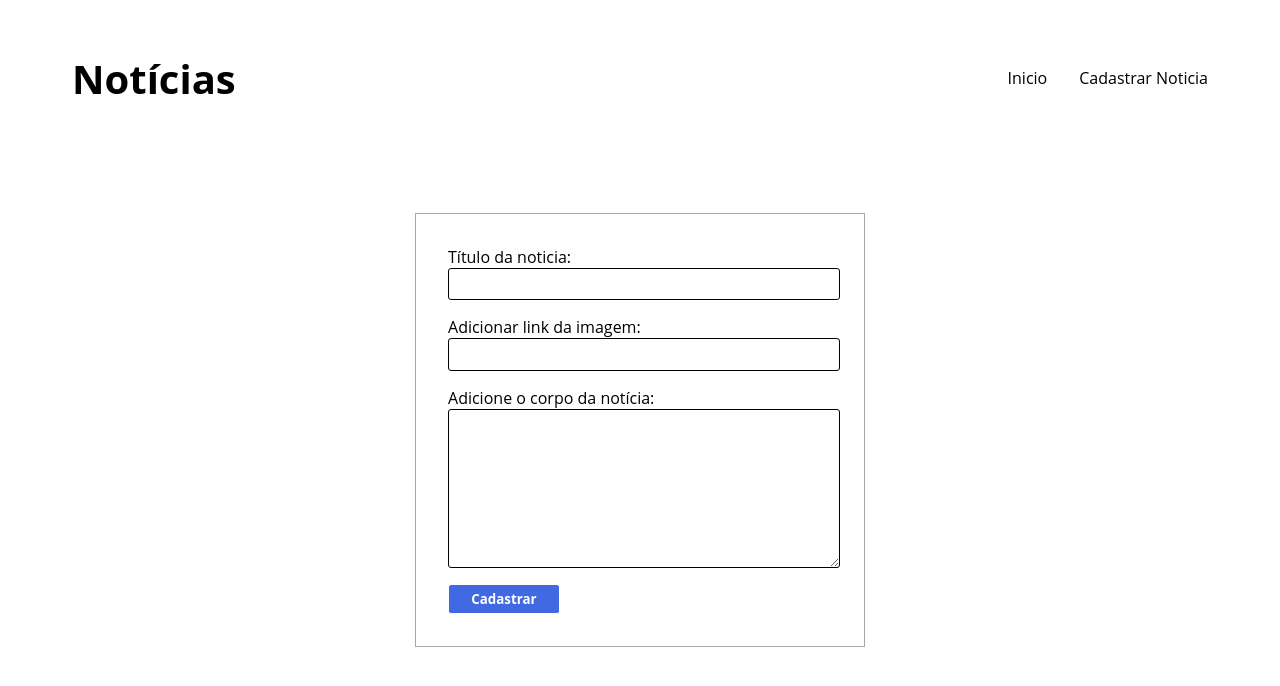
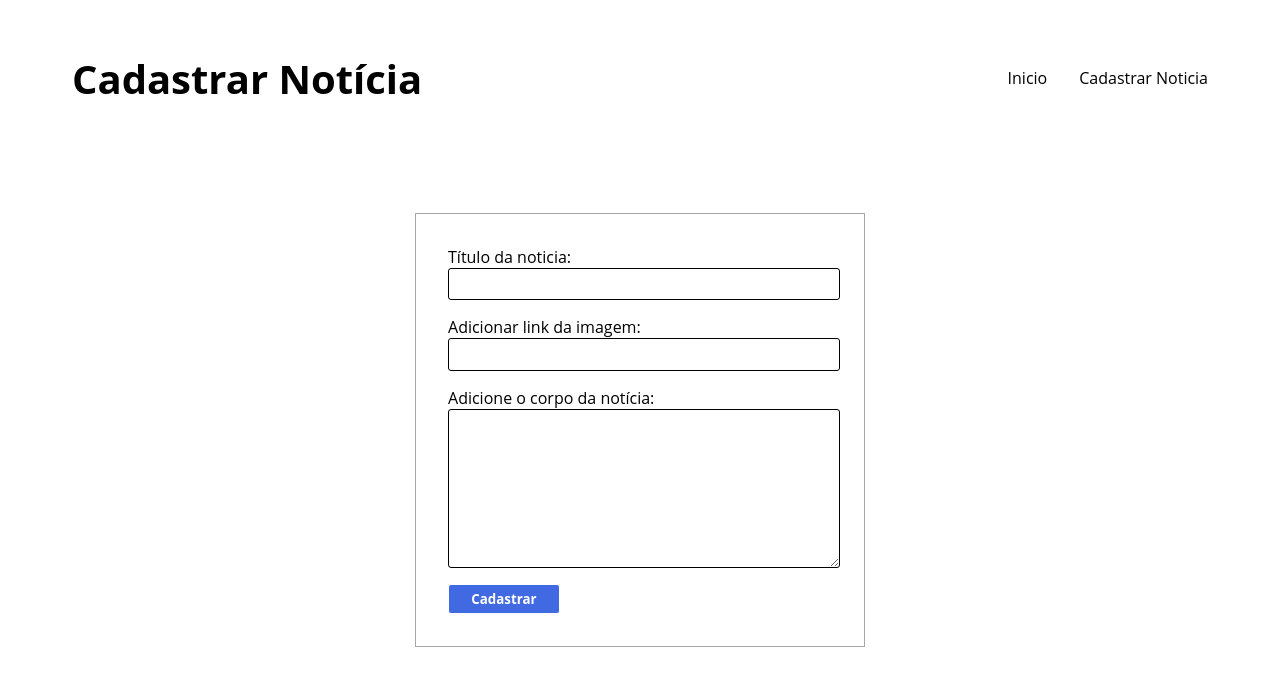
Before and after one commit to LucasAlfeu/Teste-Tecnico, an Angular app: page /cadastrarNoticia in a window 1280 px wide. Shown: the top 686 px of the page. Built offline with nearby package versions, Linux system fonts and the light colour scheme.

Commit message:
Ajuste no componente título para ter um título de acordo com cada página

```diff
--- a/src/app/components/cadastrar-noticia/cadastrar-noticia.component.html
+++ b/src/app/components/cadastrar-noticia/cadastrar-noticia.component.html
@@ -1,4 +1,4 @@
-<app-titulo></app-titulo>
+<app-titulo titulo="Cadastrar Notícia"></app-titulo>
 
 <section class="main">
     <form action="" class="formulario-cadastrar">
--- a/src/app/components/detalhes/detalhes.component.html
+++ b/src/app/components/detalhes/detalhes.component.html
@@ -1,4 +1,4 @@
-<app-titulo></app-titulo>
+<app-titulo titulo="Detalhes"></app-titulo>
 
 <section class="corpo-detalhes">
     <img [src]="noticia.image" alt="" class="imagem-noticia">
--- a/src/app/components/home/home.component.html
+++ b/src/app/components/home/home.component.html
@@ -1,4 +1,4 @@
-<app-titulo></app-titulo>
+<app-titulo titulo="Notícias"></app-titulo>
 
 <div class="resposta-busca">
     <h2 class="resposta-titulo">Exibindo resultado de busca por "COVID-19"</h2>
--- a/src/app/components/titulo/titulo.component.html
+++ b/src/app/components/titulo/titulo.component.html
@@ -1,5 +1,5 @@
 <header class="cabecalho">
-    <h1 class="titulo">Notícias</h1>
+    <h1 class="titulo">{{titulo}}</h1>
     <ul class="lista">
         <li class="item">
             <a routerLink="/" routerLinkActive="active" ariaCurrentWhenActive="page" class="titulo-link">Inicio</a>
--- a/src/app/components/titulo/titulo.component.ts
+++ b/src/app/components/titulo/titulo.component.ts
@@ -1,4 +1,4 @@
-import { Component } from '@angular/core';
+import { Component, Input } from '@angular/core';
 import { RouterLink, RouterLinkActive } from '@angular/router';
 
 @Component({
@@ -8,5 +8,5 @@ import { RouterLink, RouterLinkActive } from '@angular/router';
   styleUrl: './titulo.component.css'
 })
 export class TituloComponent {
-
+  @Input() titulo!: string;
 }
```
